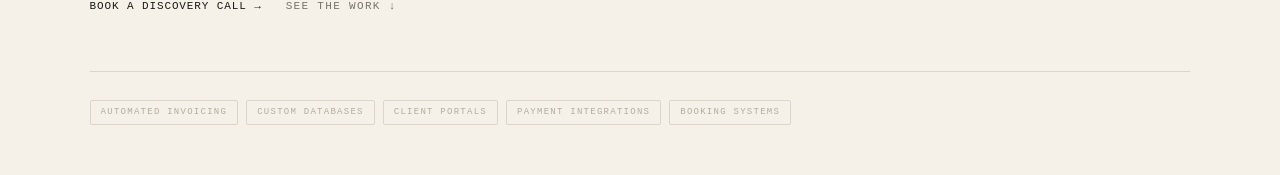
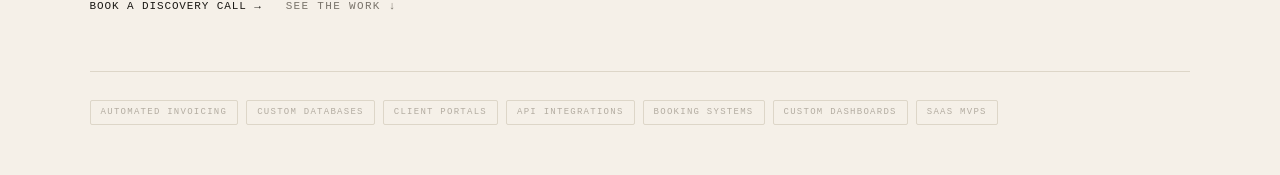
Before and after one commit to KONO-anupam/portfolio-site, a Next.js app: page / in a window 1280 px wide. Shown: the part 699-874 px from the top of the page. Built offline with nearby package versions, Linux system fonts and the light colour scheme.

Commit message:
fix: service tags

```diff
--- a/app/page.tsx
+++ b/app/page.tsx
@@ -647,8 +647,10 @@ export default function Home() {
               "AUTOMATED INVOICING",
               "CUSTOM DATABASES",
               "CLIENT PORTALS",
-              "PAYMENT INTEGRATIONS",
+              "API INTEGRATIONS",
               "BOOKING SYSTEMS",
+              "CUSTOM DASHBOARDS",
+              "SAAS MVPS"
             ].map((tag) => (
               <span
                 key={tag}
```
